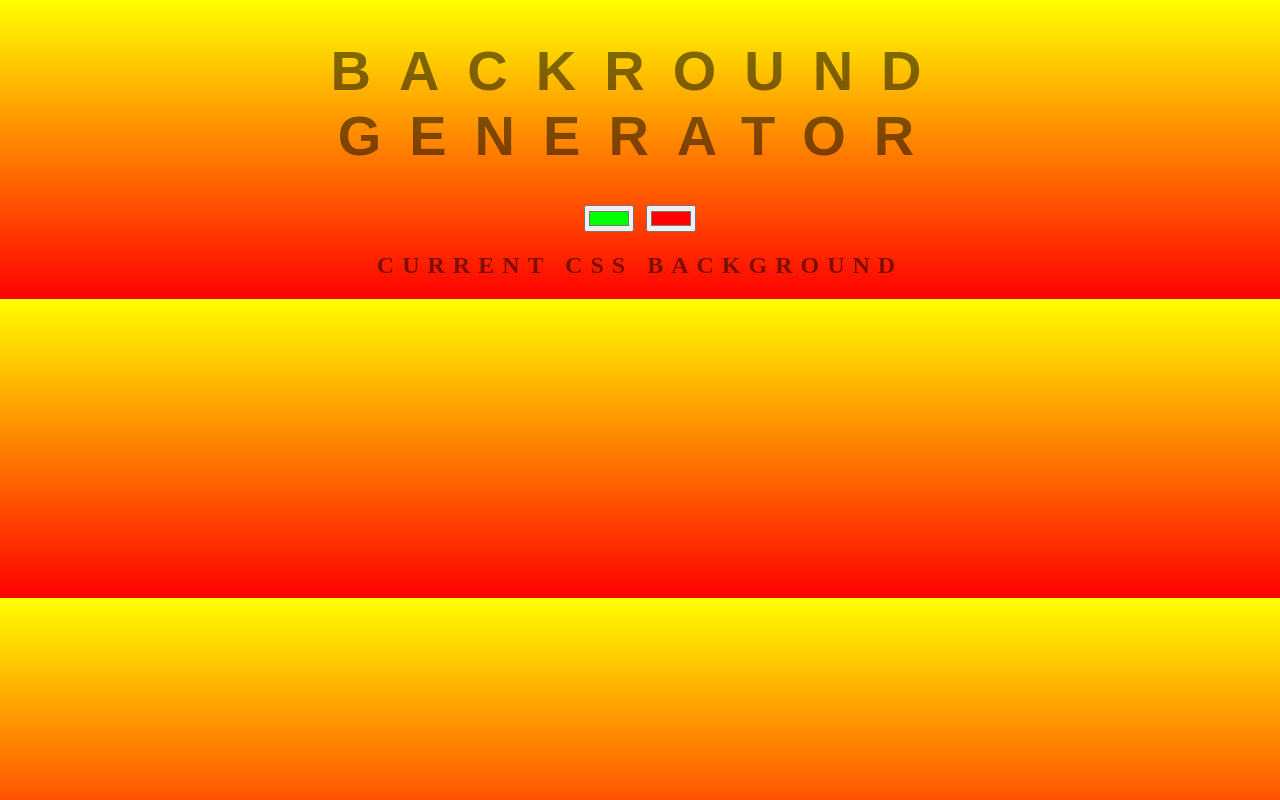
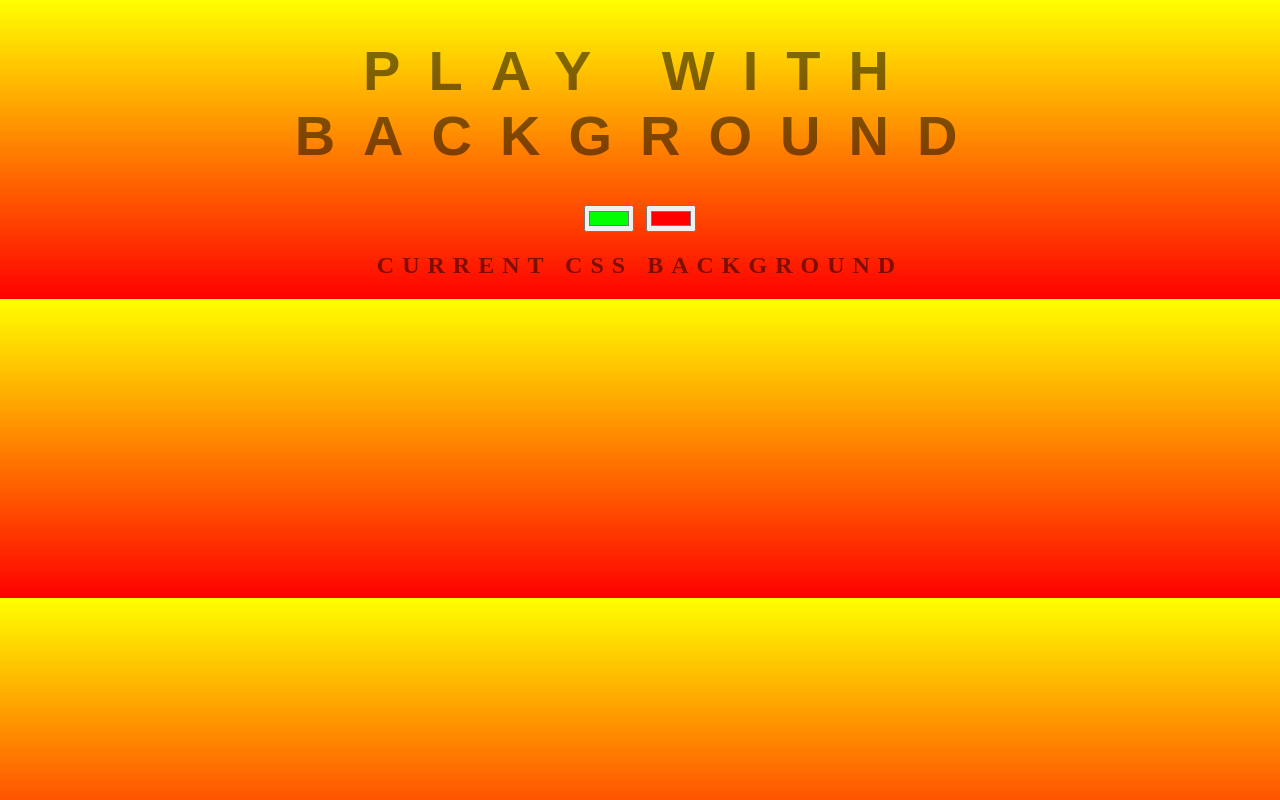
Before and after one commit to Edward2247/backgroundgenerator, a plain HTML site: page index.html in a window 1280 px wide. Drawn offline with Linux system fonts and the light colour scheme.

Commit message:
Change in Heading

```diff
--- a/index.html
+++ b/index.html
@@ -5,7 +5,7 @@
 	<link rel="stylesheet" type="text/css" href="style.css">
 </head>
 <body id="gradient">
-	<h1>Backround Generator</h1>
+	<h1>Play with Background</h1>
 	<input class="color1"type="color" name="color1" value="#00ff00">
 	<input class="color2" type="color" name="color2" value="#ff0000">
 	<h2>Current CSS Background</h2>
```
